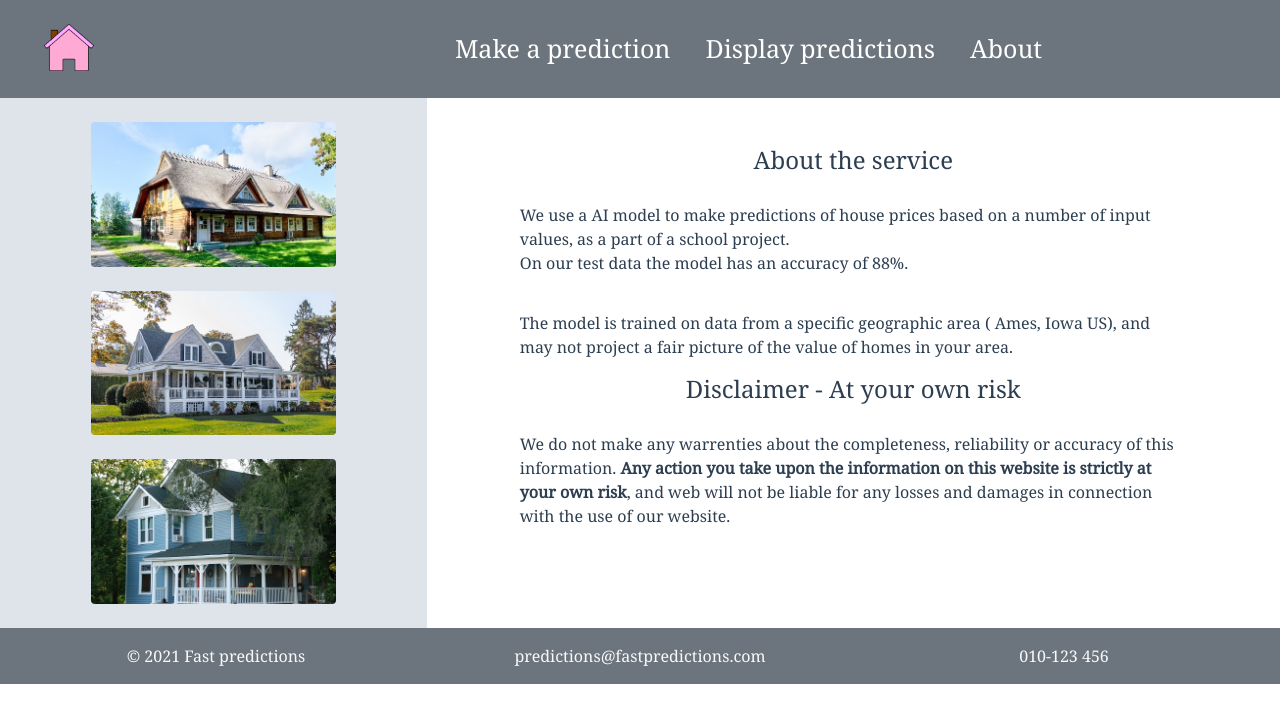
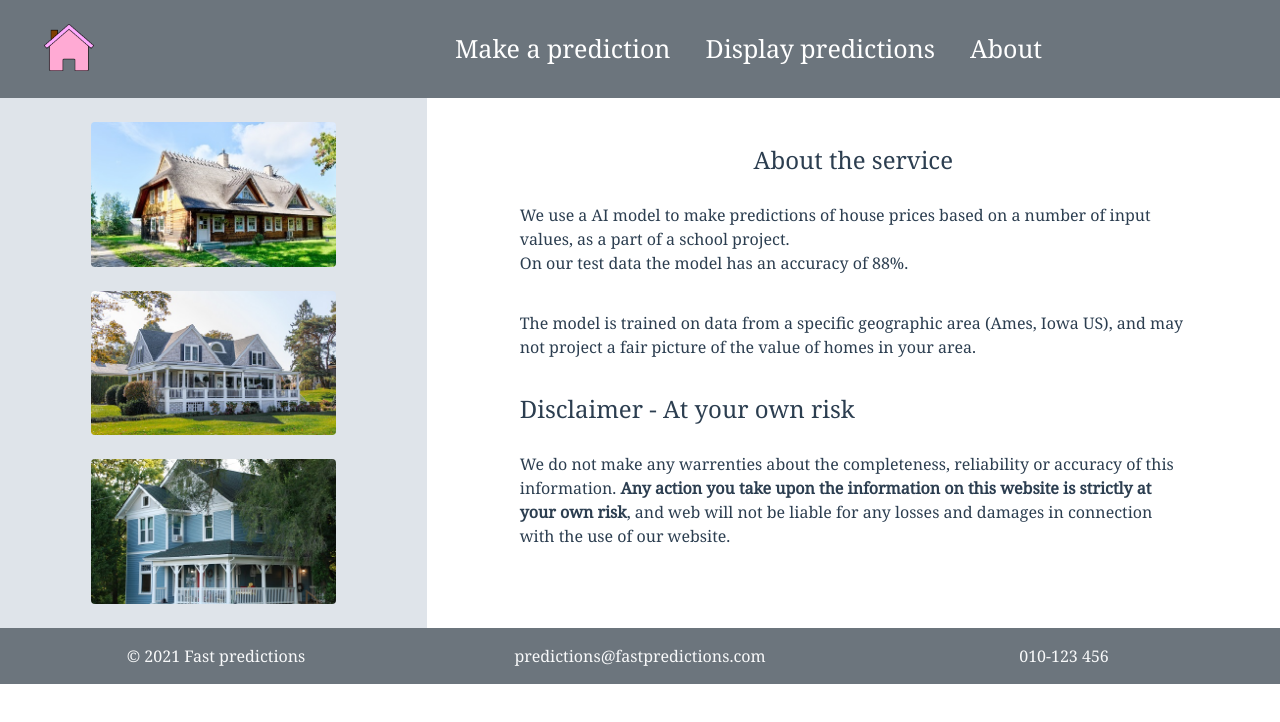
Before and after one commit to Fibfractal/AI-House-Price-Predictor, a Vue app in the folder frontend/: page /about in a window 1280 px wide. Shown: the top 722 px of the page. Built offline with nearby package versions, Linux system fonts and the light colour scheme; no server answers.

Commit message:
Added div row in About.vue

```diff
--- a/frontend/src/views/About.vue
+++ b/frontend/src/views/About.vue
@@ -19,13 +19,19 @@
               <div class="row">
                 <div class="col-12 col-md-1"></div>
                 <div class="col-12 col-md-10 ">
-                  <h4>About the service</h4>
-                  <p class = "input-info">We use a AI model to make predictions of house prices based on a number of input values, as a part of a school project. <br> On our test data the model has an accuracy of 88%.
+                  <div class="row">
+                    <h4>About the service</h4>
+                    <p class = "input-info">We use a AI model to make predictions of house prices based on a number of input values, as a part of a school project. <br> On our test data the model has an accuracy of 88%.
                   </p>
-                  <p class = "input-info">The model is trained on data from a specific geographic area ( Ames, Iowa US), and may not project a fair picture of the value of homes in your area.</p>
-                  <h4>Disclaimer - At your own risk</h4>
-                  <p class = "input-info">We do not make any warrenties about the completeness, reliability or accuracy of this information. <strong> Any action you take upon the information on this website is strictly at your own risk</strong>, and web will not be liable for any losses and damages in connection with the use of our website.
-                  </p>
+                  </div>
+                  <div class="row">
+                    <p class = "input-info">The model is trained on data from a specific geographic area (Ames, Iowa US), and may not project a fair picture of the value of homes in your area.</p>
+                  </div>
+                  <div class="row">
+                    <h4 class = "input-info">Disclaimer - At your own risk</h4>
+                    <p class = "input-info">We do not make any warrenties about the completeness, reliability or accuracy of this information. <strong> Any action you take upon the information on this website is strictly at your own risk</strong>, and web will not be liable for any losses and damages in connection with the use of our website.
+                    </p>
+                  </div>
                 </div>
                 <div class="col-12 col-md-1"></div>
             </div>
```
